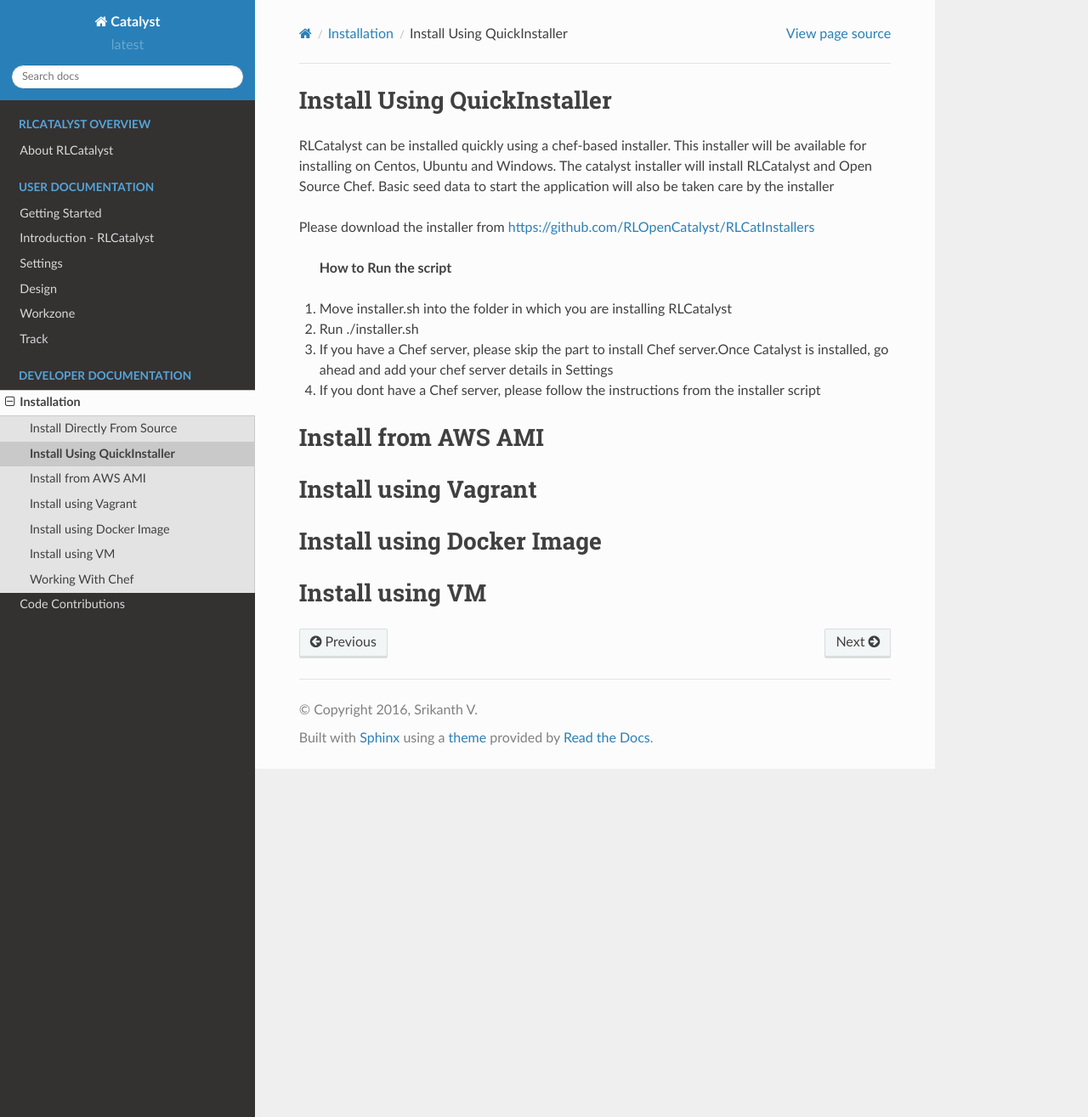
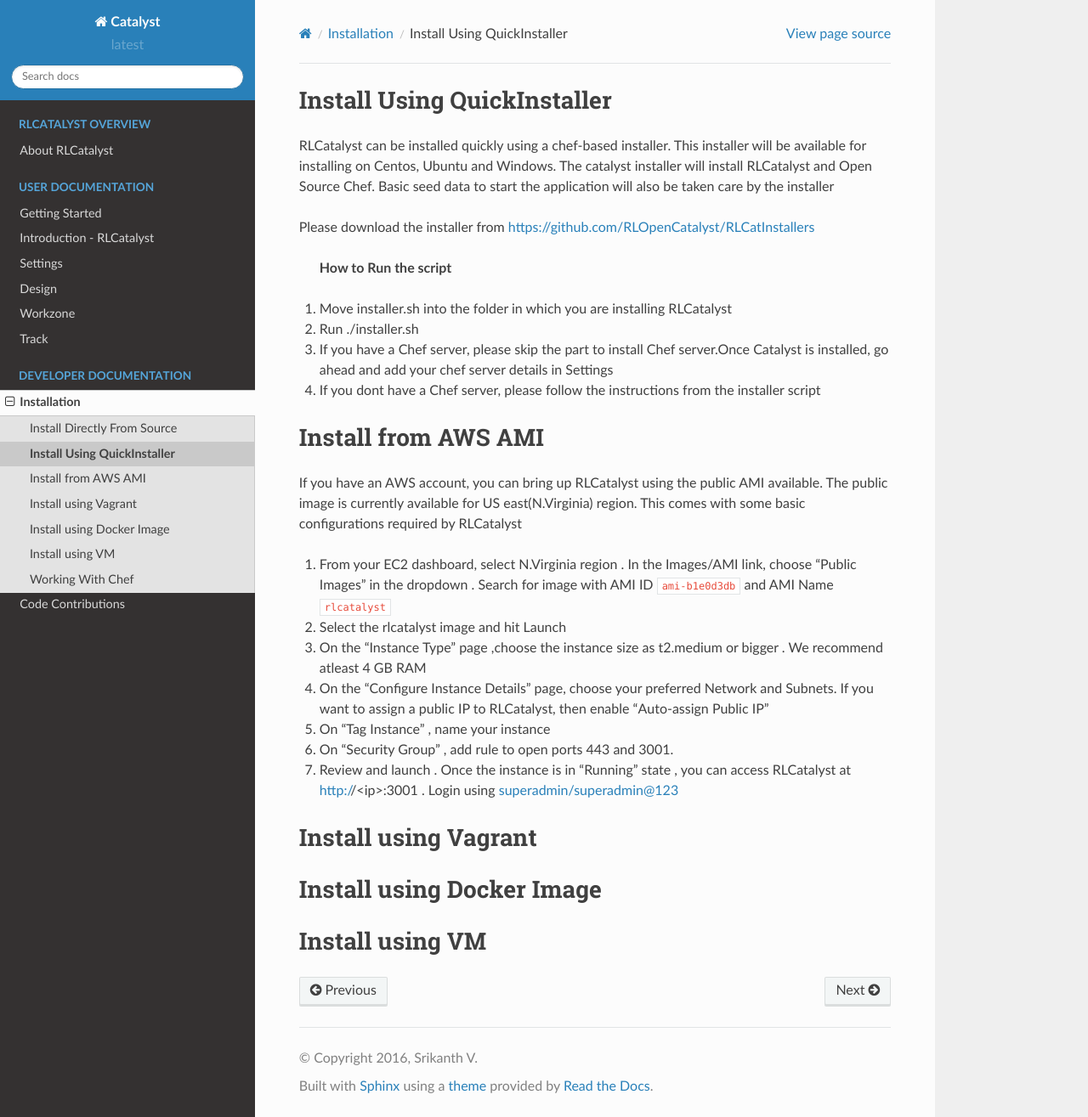
Before and after one commit to RLOpenCatalyst/catdocs, a Sphinx documentation site: the page built from Catalyst/source/quickinstaller.rst, in a window 1280 px wide and 1315 px high. Shown: the whole window at 85% size. Built offline with Sphinx 7.4.7 and the Read the Docs theme 2.0.0, drawn with Linux system fonts in a browser that asks for light colours.

Commit message:
Quickinstaller using AWS AMI

```diff
--- a/Catalyst/source/quickinstaller.rst
+++ b/Catalyst/source/quickinstaller.rst
@@ -23,6 +23,16 @@
 Install from AWS AMI
 ====================
 
+If you have an AWS account, you can bring up RLCatalyst using the public AMI available. The public image is currently available for US east(N.Virginia) region. This comes with some basic configurations required by RLCatalyst
+
+1. From your EC2 dashboard, select N.Virginia region . In the Images/AMI link, choose "Public Images" in the dropdown . Search for image with AMI ID ``ami-b1e0d3db`` and AMI Name ``rlcatalyst``
+2. Select the rlcatalyst image and hit Launch
+3. On the "Instance Type" page ,choose the instance size as t2.medium or bigger . We recommend atleast 4 GB RAM
+4. On the "Configure Instance Details" page, choose your preferred Network and Subnets. If you want to assign a public IP to RLCatalyst, then enable "Auto-assign Public IP"
+5. On "Tag Instance" , name your instance
+6. On "Security Group" , add rule to open ports 443 and 3001.
+7. Review and launch . Once the instance is in "Running" state , you can access RLCatalyst at http://<ip>:3001 . Login using superadmin/superadmin@123
+
 .. _install-vagrant:
 Install using Vagrant
 =====================
```
